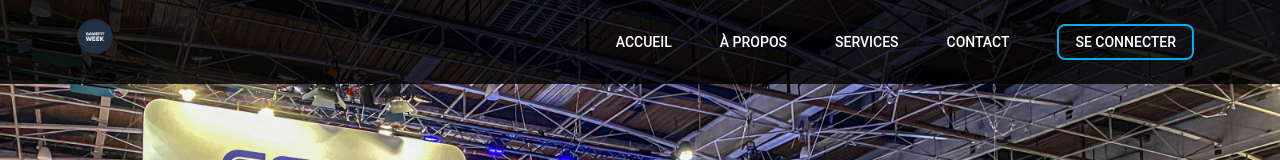
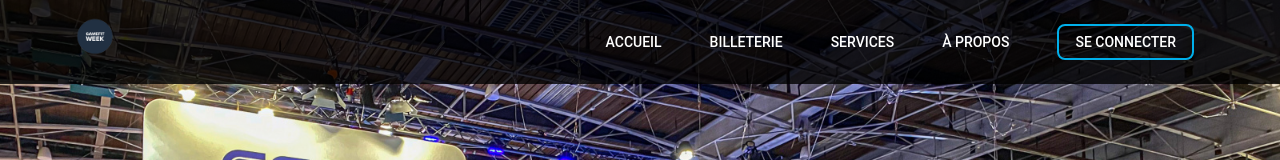
Before and after one commit to BornetFloryan/GameFit-Week, a Vue app: page / in a window 1280 px wide. Shown: the top 160 px of the page. Built offline with nearby package versions, Linux system fonts and the light colour scheme.

Commit message:
ajout dans barre de nav billeterie

```diff
--- a/src/components/NavBar.vue
+++ b/src/components/NavBar.vue
@@ -9,7 +9,7 @@
 
       <ul v-show="!mobile" class="navigation">
         <li><router-link :to="{ name: 'home' }" class="link">Accueil</router-link></li>
-        <li><router-link :to="{ name: '' }" class="link">À propos</router-link></li>
+        <li><router-link :to="{ name: 'ticketing' }" class="link">Billeterie</router-link></li>
         <li class="services" @mouseenter="showDropdown = true" @mouseleave="showDropdown = false">
           <router-link to="" class="link">Services</router-link>
           <ul v-show="showDropdown" class="dropdown">
@@ -20,7 +20,7 @@
             </router-link>
           </ul>
         </li>
-        <li><router-link :to="{ name: '' }" class="link">Contact</router-link></li>
+        <li><router-link :to="{ name: '' }" class="link">À propos</router-link></li>
         <li><router-link v-if="currentUser === null" :to="{ name: 'login' }" class="link login">Se connecter</router-link></li>
         <li v-if="currentUser !== null" class="account" @mouseenter="showDropdown = true" @mouseleave="showDropdown = false">
           <router-link to="" class="link">{{ currentUser.login }}</router-link>
@@ -46,7 +46,6 @@
           <li><router-link :to="{ name: 'home' }" class="link">Accueil</router-link></li>
           <li><router-link :to="{ name: '' }" class="link">À propos</router-link></li>
           <li><router-link :to="{ name: 'services' }" class="link">Services</router-link></li>
-          <li><router-link :to="{ name: '' }" class="link">Contact</router-link></li>
           <li><router-link :to="{ name: 'login' }" class="link login">Se connecter</router-link></li>
         </ul>
       </transition>
--- a/src/datasource/data.js
+++ b/src/datasource/data.js
@@ -1,5 +1,5 @@
 let customersAccounts=[
-{"_id":"0","name":"tester user","login":"tester","password":"tester","email":"tester@nowhere.org", "session":""},
+{"_id":"0","name":"test","login":"test","password":"test","email":"tester@nowhere.org", "session":""},
 ]
 let animators = [
    {
--- a/src/router/index.js
+++ b/src/router/index.js
@@ -12,7 +12,7 @@ const routes = [
     component: AccueilView
   },
   {
-    path: '/services/',
+    path: '/services',
     name: 'services',
     component: ServicesView
   },
```
